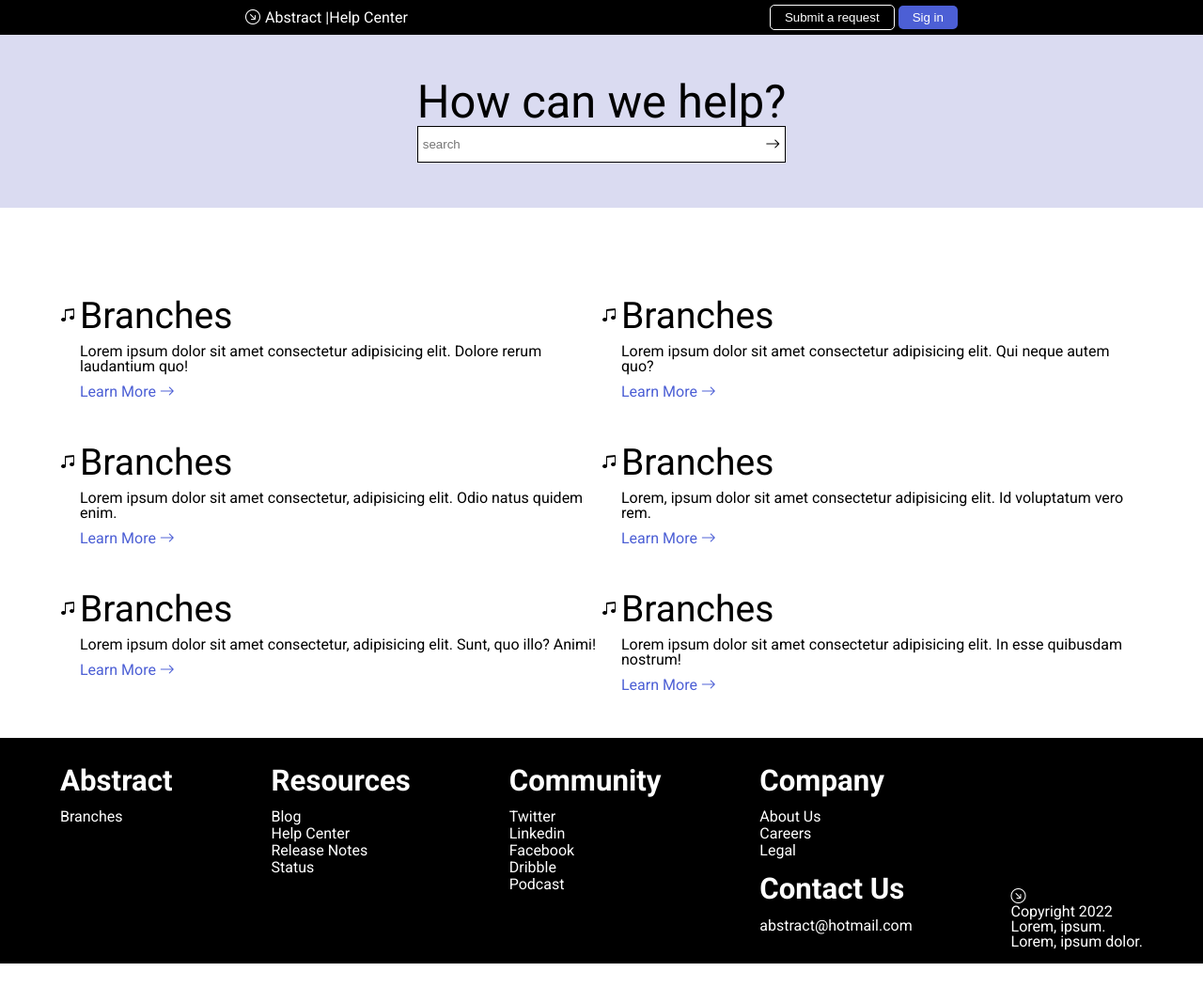
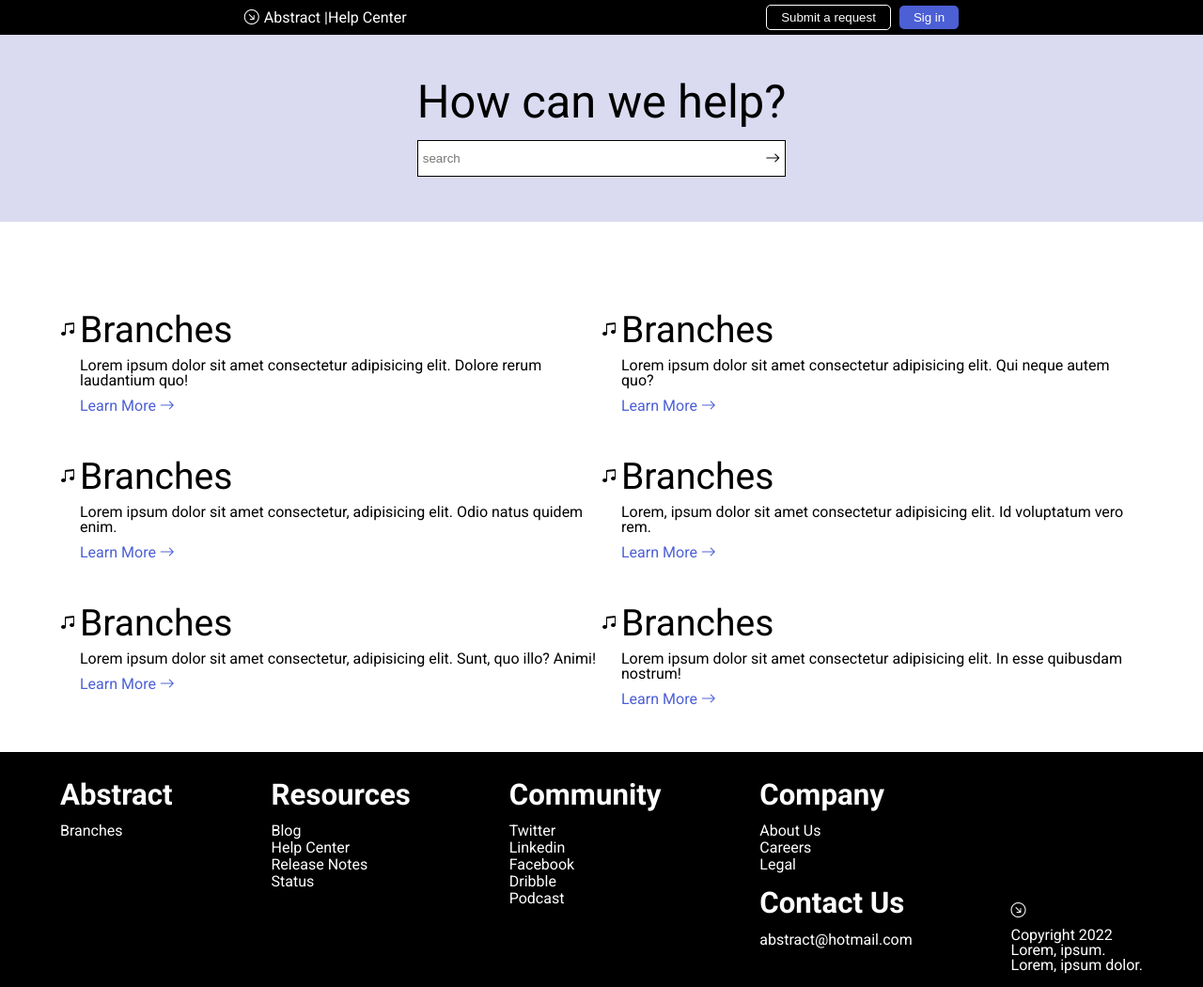
Before and after one commit to almeidaleandro28/frontend-Practice-01, a website: page index.html in a window 1280 px wide. Shown: the whole page at 94% size. Before the commit the page ends 1025 px from the top, so only its background shows below. Drawn offline with nearby package versions, Linux system fonts and the light colour scheme.

Commit message:
add margin btn

```diff
--- a/index.html
+++ b/index.html
@@ -162,7 +162,7 @@
       <p>abstract@hotmail.com</p>
     </div><!--end footer-info-->
     <div class="footer-info contacts">
-      <i class="bi bi-arrow-down-right-circle"></i>
+      <i class="bi bi-arrow-down-right-circle footer-logo"></i>
       <p> Copyright 2022</p>
       <p>Lorem, ipsum.</p>
       <p>Lorem, ipsum dolor.</p>
--- a/scss/style.scss
+++ b/scss/style.scss
@@ -79,6 +79,7 @@ a {
   background-color: $black;
   border: 1px solid $white;
   color: $white;
+  margin-right: 5px;
 }
 .btn_sign {
   background-color: $primary-color;
@@ -103,6 +104,7 @@ a {
 .hero-form {
   background-color: $white;
   border: 1px solid $black;
+  margin-top: 15px;
   display: flex;
   padding: 10px 5px;
 }
@@ -110,7 +112,14 @@ a {
 .hero-form input {
   width: 100%;
   border: none;
+  &:active {
+    border: none;
+    outline: none;
+  }
+
 }
+
+
 
 .hero-form .bi-arrow-right {
   background-color: $white;
@@ -185,3 +194,7 @@ a {
   flex-direction: column;
   padding-top: 160px;
 }
+
+.footer-logo {
+  padding-bottom: 10px;
+}
```
Also changed, not shown: css/style.css, 1 other file.
